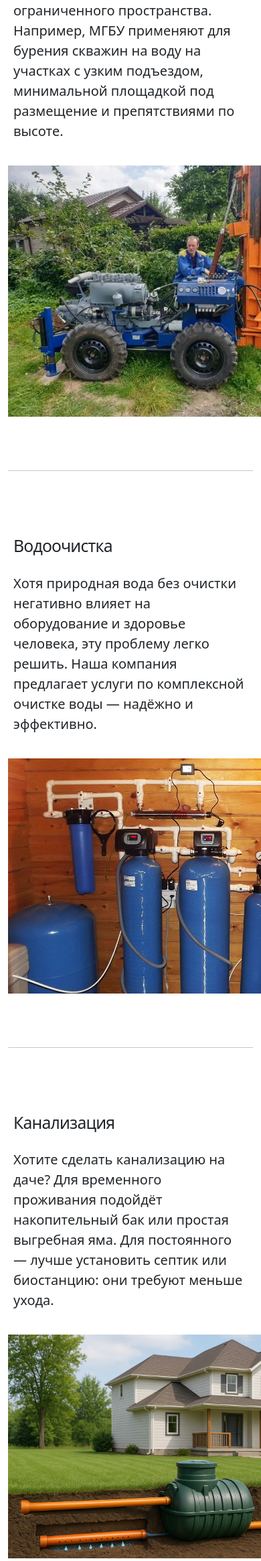
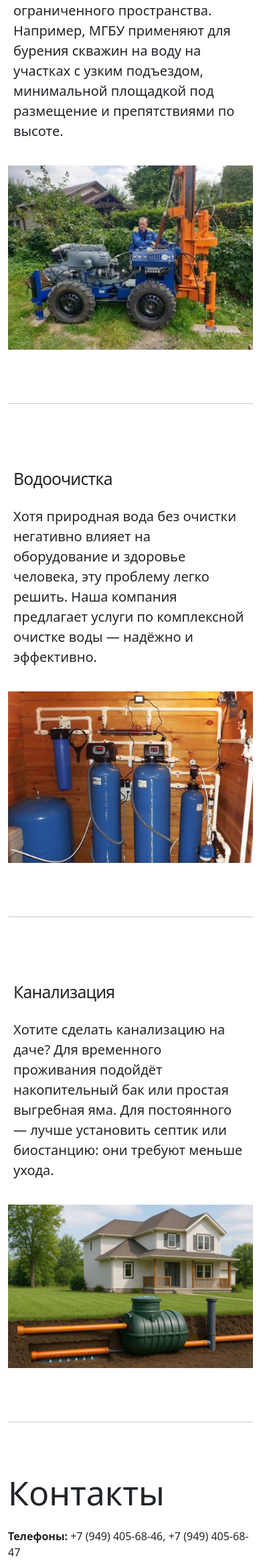
Before and after one commit to butko/bootstrap-burenie, a PHP site: page / in a window 390 px wide; the page is wider, and only the part inside the window is pictured. Shown: the part 2800-5130 px from the top of that part at 67% size. Run offline with PHP 8.4, Linux system fonts and the light colour scheme.

Commit message:
адаптация под мобильный

```diff
--- a/custom.css
+++ b/custom.css
@@ -3,7 +3,13 @@
 	box-sizing: border-box;
 	width: fit-content;
 	height: fit-content;
-	max-width: 500px
+	max-width: 500px;
+}
+
+@media (max-width: 768px) {
+	.featurette img {
+		max-width: -webkit-fill-available;
+	}
 }
 
 .order-md-1, .order-md-2 {
```
